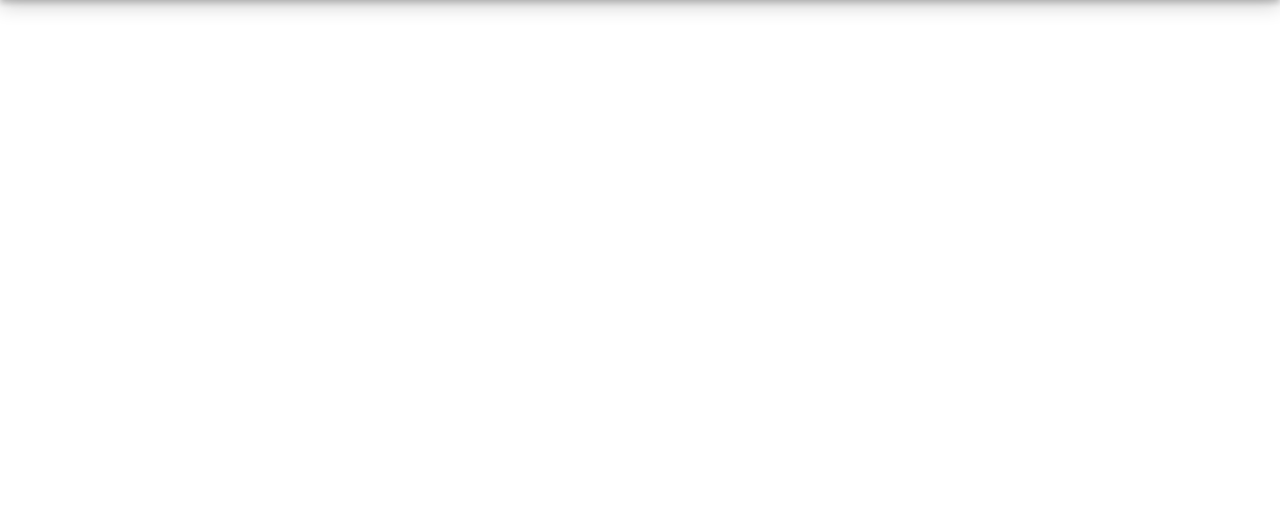
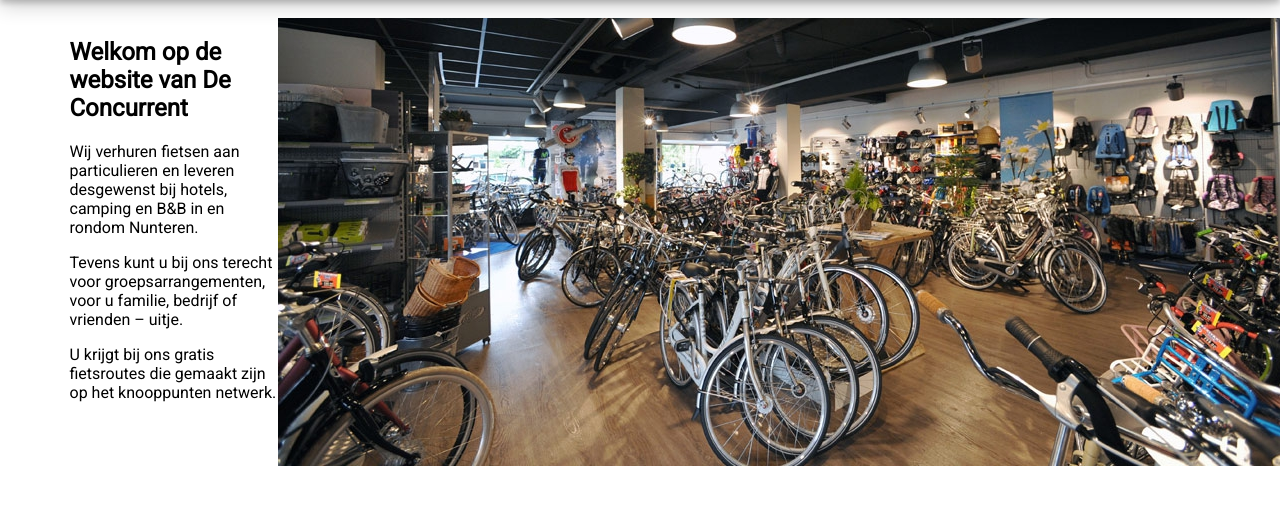
Before and after one commit to Sander0542-School/Summa-OP3-Project-Webshop, a PHP site: page /home in a window 1280 px wide. Shown: the part 50-555 px from the top of the page. Run offline with PHP 8.4, Linux system fonts and the light colour scheme.

Commit message:
Update home.php

```diff
--- a/Website/home.php
+++ b/Website/home.php
@@ -3,6 +3,20 @@ $pageTitle = "Home";
 include "assets/header.php";
 ?>
 
+    <div class="row home margin-top">
+      <div class="col col1"></div>
+      <div class="col col3">
+        <h2>Welkom op de website van De Concurrent</h2>
+        <p>Wij verhuren fietsen aan particulieren en leveren desgewenst bij hotels, camping en B&B in en rondom Nunteren.</p>
+        <p>Tevens kunt u bij ons terecht voor groepsarrangementen, voor u familie, bedrijf of vrienden – uitje.</p>
+        <p>U krijgt bij ons gratis fietsroutes die gemaakt zijn op het knooppunten netwerk.</p>
+      </div>
+      <div class="col col0-5"></div>
+      <div class="col col4-5">
+        <img class="img-homepage" src="/assets/images/concurrent1.jpg" alt="De Concurrent"/>
+      </div>
+    </div>
+
 <?php
 include "assets/footer.php"
 ?>
```
